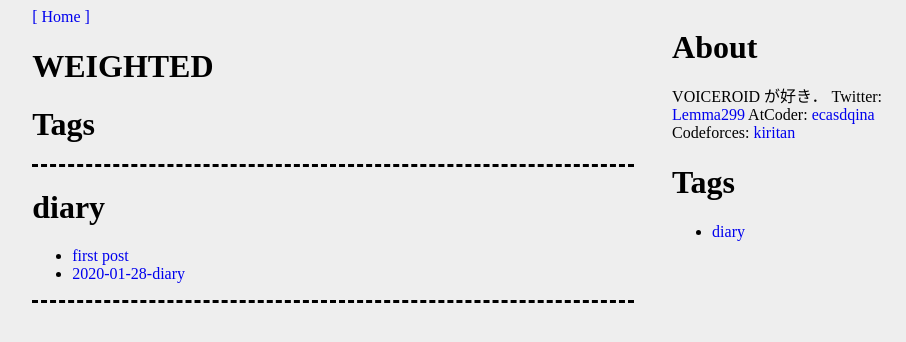
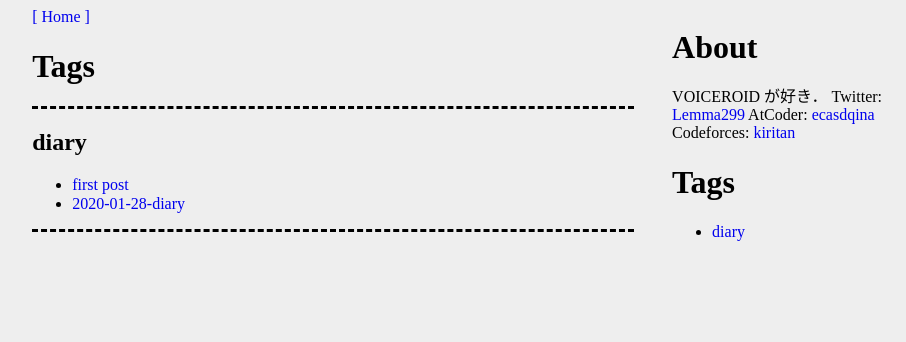
Before and after one commit to ecasdqina/blog, a Jekyll site: the page built from tags.html, in a window 1280 px wide. Shown: the top 342 px of the page, without its empty margins (147-1053 px from the left). Built offline with Jekyll 4.4.1, drawn with Linux system fonts in a browser that asks for light colours; nearby versions of some CDN libraries.

Commit message:
Tags のタグを h1 から h2 へ

```diff
--- a/tags.html
+++ b/tags.html
@@ -35,13 +35,12 @@ Here we generate all the tags.
     <div class="row">
         <div class="col-2">
             <a href="{{ site.baseurl }}/">[ Home ]</a>
-            <h1>{{ site.title }}</h1>
             <article>
                 <h1>Tags</h1>
             </article>
             {% for tag in tags %}
             <article>
-                <h1 id="{{ tag | slugify}}">{{ tag }}</h1>
+                <h2 id="{{ tag | slugify}}">{{ tag }}</h2>
                 <ul>
                     {% for post in site.posts %}
                     {% if post.tags contains tag %}
```
